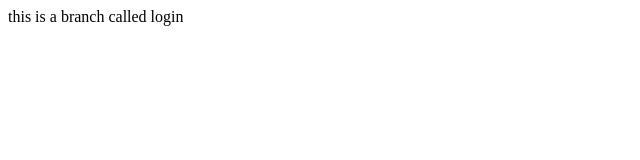
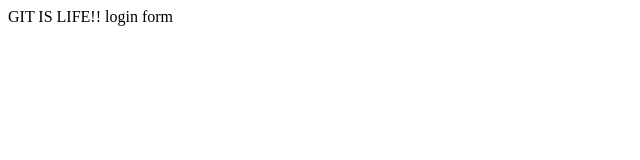
Before and after one commit to jomyjaison/tutor, a plain HTML site: page login1.html in a window 1280 px wide. Shown: the full height of the page, 0-640 px from the left. Drawn offline with Linux system fonts and the light colour scheme.

Commit message:
another change

```diff
--- a/login1.html
+++ b/login1.html
@@ -1,10 +1,10 @@
 <!DOCTYPE html>
 <html>
   <head>
-    <title>LOGIN 1</title>
+    <title>MY GIT FILES</title>
   </head>
   <body>
-this is a branch called login
-
+    GIT IS LIFE!!
+    login form
   </body>
 </html>
```
